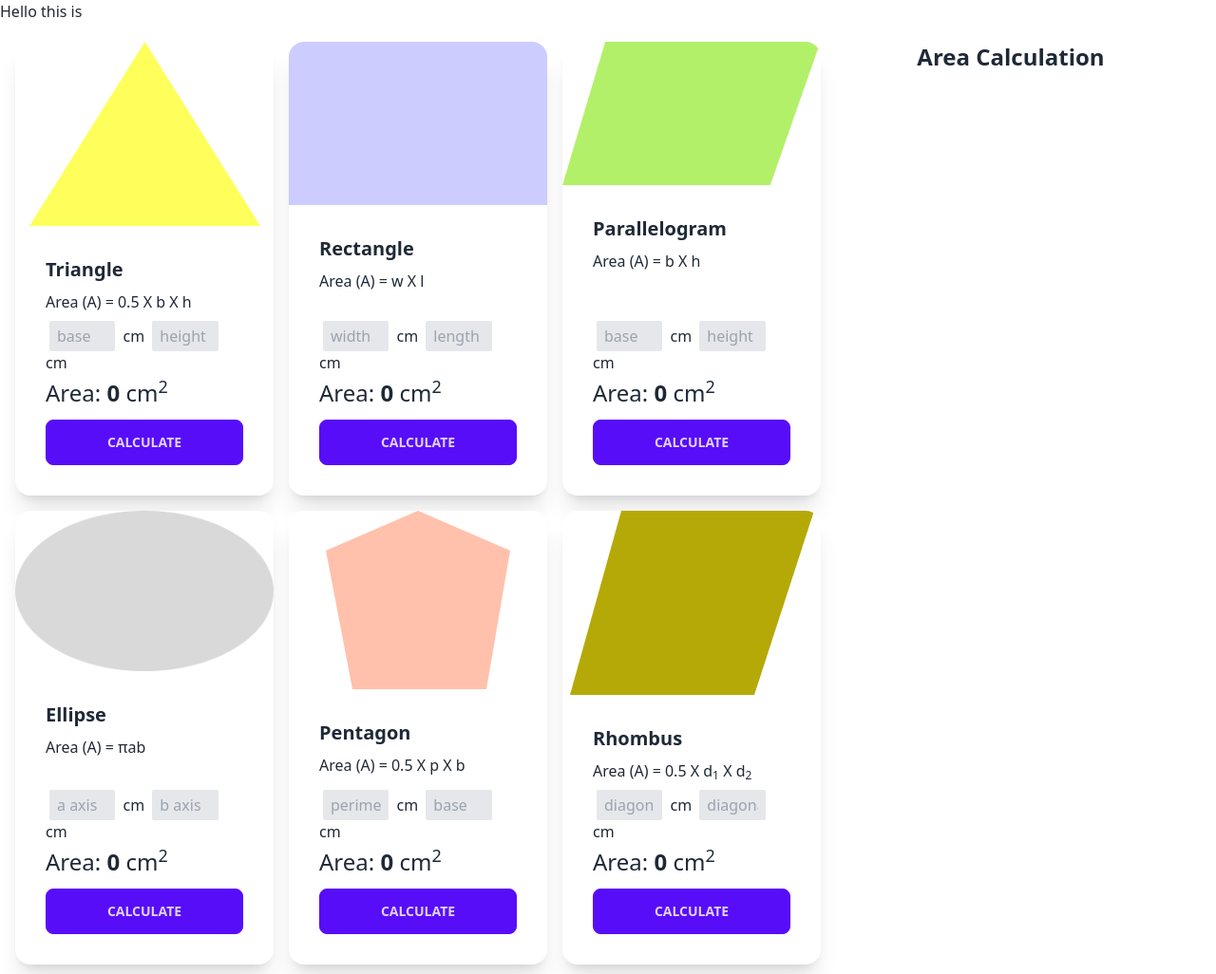
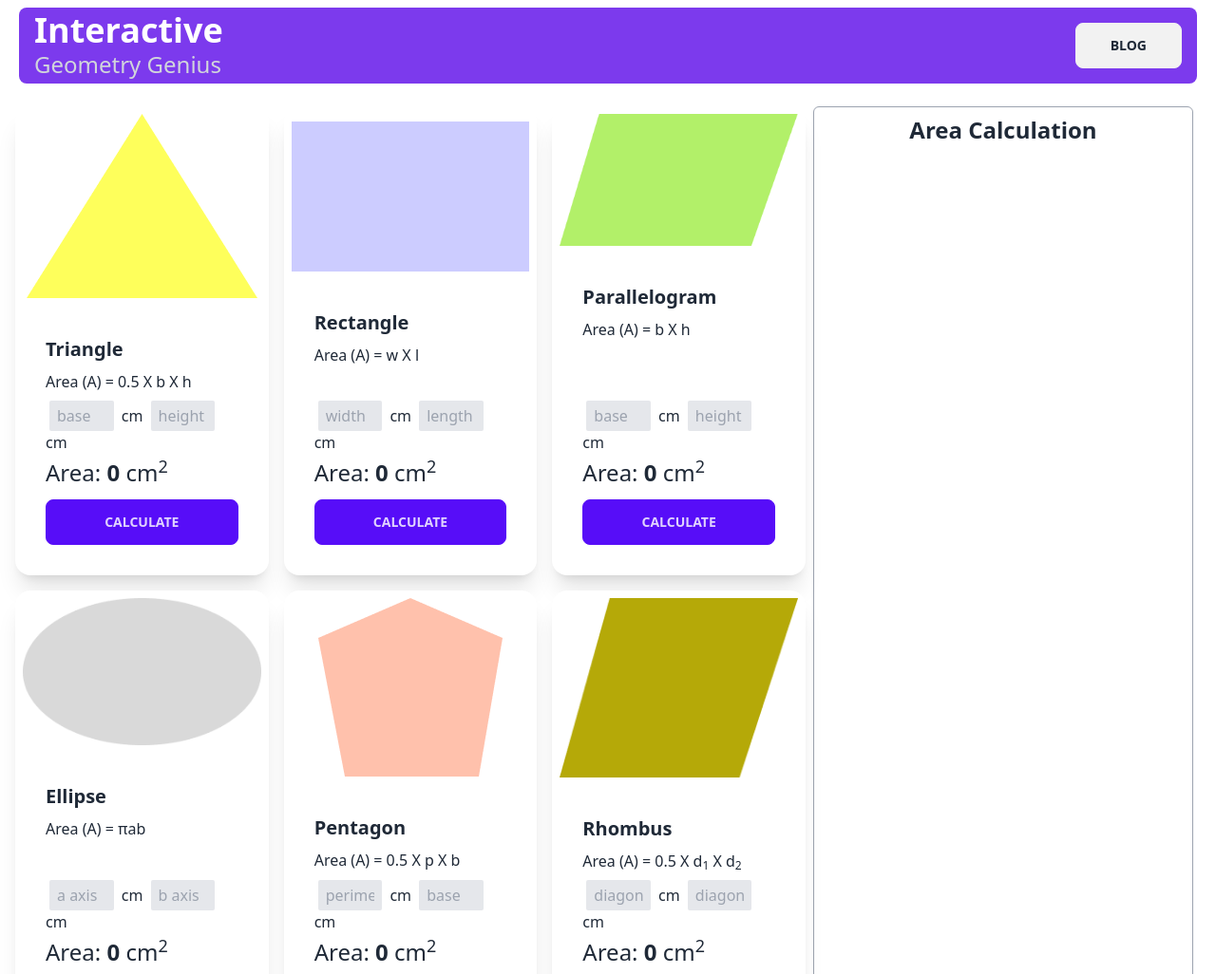
Before and after one commit to sagazirobiul/geometry-genius, a plain HTML site: page index.html in a window 1280 px wide. Shown: the top 1026 px of the page at 95% size. Drawn offline with nearby package versions, Linux system fonts and the light colour scheme.

Commit message:
project finilized commit

```diff
--- a/index.html
+++ b/index.html
@@ -11,15 +11,19 @@
 </head>
 
 <body>
-    <header>
-        <h2>Hello this is </h2>
+    <header class="flex justify-between bg-violet-600 mt-2 mx-5 rounded-lg text-white items-center px-4 py-1">
+        <div>
+            <h2 class="text-4xl font-semibold">Interactive</h2>
+            <p class="text-2xl text-gray-300">Geometry Genius</p>
+        </div>
+        <div><button class="btn px-9">Blog</button></div>
     </header>
     <main>
-        <section class="flex mt-5 mb-9 px-4">
+        <section class="flex-col-reverse md:flex-row flex my-6 mb-9 px-4">
             <div class="flex-1 gap-4 grid md:grid-cols-2 lg:grid-cols-3">
                 <!-- Card 1 -->
                 <div class="card bg-base-100 shadow-xl">
-                    <figure><img src="images/triangle.png" alt="Triangle" /></figure>
+                    <figure class="p-2"><img src="images/triangle.png" alt="Triangle" /></figure>
                     <div class="card-body">
                         <h2 class="card-title">Triangle</h2>
                         <p>Area (A) = 0.5 X b X h</p>
@@ -39,8 +43,8 @@
                 </div>
 
                 <!-- Card 2 -->
-                <div class="card bg-base-100 shadow-xl">
-                    <figure><img src="images/rectangle.png" alt="Rectangle" /></figure>
+                <div class="card bg-base-100 shadow-xl pt-2">
+                    <figure class="p-2"><img src="images/rectangle.png" alt="Rectangle" /></figure>
                     <div class="card-body">
                         <h2 class="card-title">Rectangle</h2>
                         <p>Area (A) = w X l</p>
@@ -62,7 +66,7 @@
 
                 <!-- Card 3 -->
                 <div class="card bg-base-100 shadow-xl">
-                    <figure><img src="images/parallelogram.png" alt="Parallelogram" /></figure>
+                    <figure class="p-2"><img src="images/parallelogram.png" alt="Parallelogram" /></figure>
                     <div class="card-body">
                         <h2 class="card-title">Parallelogram</h2>
                         <p>Area (A) = b X h</p>
@@ -84,7 +88,7 @@
 
                 <!-- Card 4 -->
                 <div class="card bg-base-100 shadow-xl">
-                    <figure><img src="images/ellipse.png" alt="Ellipse" /></figure>
+                    <figure class="p-2"><img src="images/ellipse.png" alt="Ellipse" /></figure>
                     <div class="card-body">
                         <h2 class="card-title">Ellipse</h2>
                         <p>Area (A) = πab</p>
@@ -104,7 +108,7 @@
 
                 <!-- Card 5 -->
                 <div class="card bg-base-100 shadow-xl">
-                    <figure><img src="images/pentagon.png" alt="Pentagon" /></figure>
+                    <figure class="p-2"><img src="images/pentagon.png" alt="Pentagon" /></figure>
                     <div class="card-body">
                         <h2 class="card-title">Pentagon</h2>
                         <p>Area (A) = 0.5 X p X b</p>
@@ -125,7 +129,7 @@
 
                 <!-- Card 6 -->
                 <div class="card bg-base-100 shadow-xl">
-                    <figure><img src="images/rhombus.png" alt="Rhombus" /></figure>
+                    <figure class="p-2"><img src="images/rhombus.png" alt="Rhombus" /></figure>
                     <div class="card-body">
                         <h2 class="card-title">Rhombus</h2>
                         <p>Area (A) = 0.5 X d<sub>1</sub> X d<sub>2</sub></p>
@@ -144,14 +148,17 @@
                     </div>
                 </div>
             </div>
-            <div class="w-[400px]">
-                <h2 class="text-2xl font-semibold text-center">Area Calculation</h2>
+            <div class="w-[400px] border bottom-1 border-gray-400 mx-2 rounded-md">
+                <h2 class="text-2xl font-semibold text-center mt-2">Area Calculation</h2>
                 <table class="w-full border-separate border-spacing-x-4 border-spacing-y-2" id="are-calculation-entry">
 
                 </table>
             </div>
         </section>
     </main>
+    <footer class="bg-gray-200 text-center text-base py-2 mt-16">
+        <p>Copyright © All Rights Reserved By <b title="github.com/sagazirobiul">sagazirobiul</b></p>
+    </footer>
 
     <script src="scripts/area-calculate.js"></script>
 </body>
```
